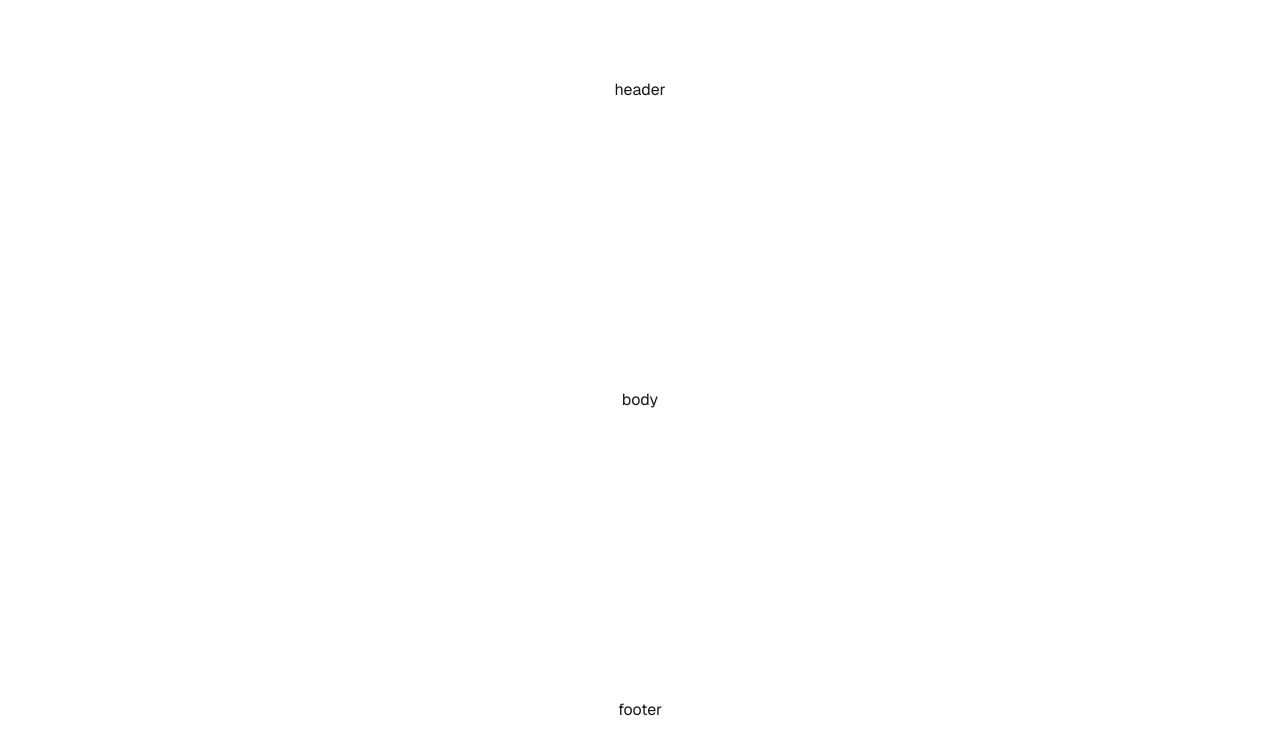
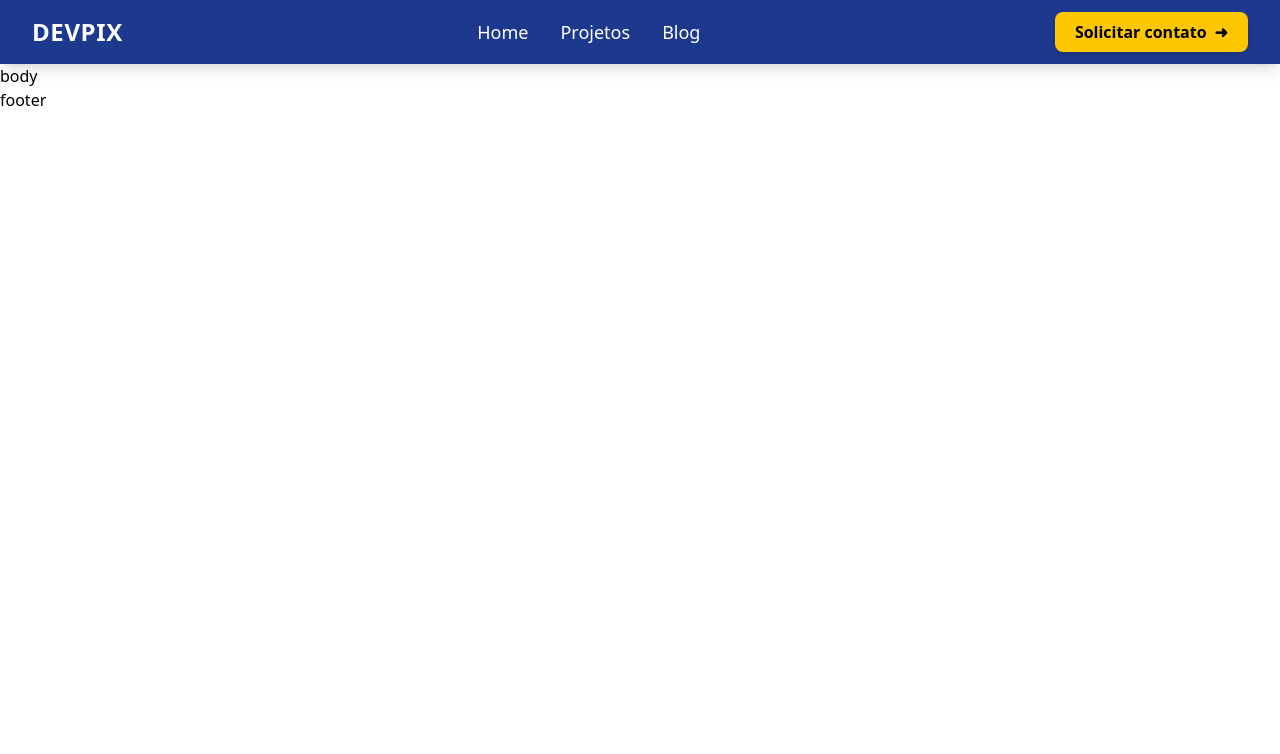
Before and after one commit to Jonashcosta/devpix, a Next.js app in the folder www.devpix.com.br/: page / in a window 1280 px wide. Shown: the top 754 px of the page. Built offline with nearby package versions, Linux system fonts and the light colour scheme.

Commit message:
adicionado NavBar

```diff
--- a/www.devpix.com.br/src/app/globals.css
+++ b/www.devpix.com.br/src/app/globals.css
@@ -1,6 +1,7 @@
 @import "tailwindcss";
 
-@theme {
+
+/* @theme {
   --font-sans: var(--font-geist-sans);
   --font-mono: var(--font-geist-mono);
 }
@@ -21,4 +22,4 @@ body {
   color: var(--foreground);
   background: var(--background);
   font-family: Arial, Helvetica, sans-serif;
-}
+} */
--- a/www.devpix.com.br/src/app/page.tsx
+++ b/www.devpix.com.br/src/app/page.tsx
@@ -1,18 +1,19 @@
+import NavBar from "@/components/NavBar";
 import Image from "next/image";
 
 export default function Home() {
   return (
-    <div className="grid grid-rows-[20px_1fr_20px] items-center justify-items-center min-h-screen p-8 pb-20 gap-16 sm:p-20 font-[family-name:var(--font-geist-sans)]">
+    <div className="">
       <header>
-        header
+        <NavBar />
       </header>
-      <main className="flex flex-col gap-8 row-start-2 items-center sm:items-start">
+      <main className="">
         <div>
           body
         </div>
       </main>
-      <footer className="row-start-3 flex gap-6 flex-wrap items-center justify-center">
-<h1>footer</h1>
+      <footer className="">
+        <h1>footer</h1>
       </footer>
     </div>
   );
--- /dev/null
+++ b/www.devpix.com.br/src/components/NavBar.tsx
@@ -0,0 +1,35 @@
+'use client';
+import Link from 'next/link';
+
+export default function Navbar() {
+    return (
+        <nav className="w-full bg-blue-900 text-white px-8 py-3 shadow-lg">
+            <div className="container mx-auto flex justify-between items-center">
+                {/* Logo */}
+                <div className="text-white text-2xl font-bold tracking-wide">
+                    <Link href="/">DEVPIX</Link>
+                </div>
+
+                {/* Links de navegação */}
+                <div className="flex space-x-8 text-lg">
+                    <Link href="/">
+                        <span className="text-white hover:text-gray-300 transition duration-200">Home</span>
+                    </Link>
+                    <Link href="/projetos">
+                        <span className="text-white hover:text-gray-300 transition duration-200">Projetos</span>
+                    </Link>
+                    <Link href="/blog">
+                        <span className="text-white hover:text-gray-300 transition duration-200">Blog</span>
+                    </Link>
+                </div>
+
+                {/* Botão de contato */}
+                <Link href="/contato">
+                    <button className="bg-yellow-400 text-black font-semibold px-5 py-2 rounded-lg shadow-md hover:bg-yellow-300 transition duration-200 flex items-center">
+                        Solicitar contato <span className="ml-2">➜</span>
+                    </button>
+                </Link>
+            </div>
+        </nav>
+    );
+}
```
